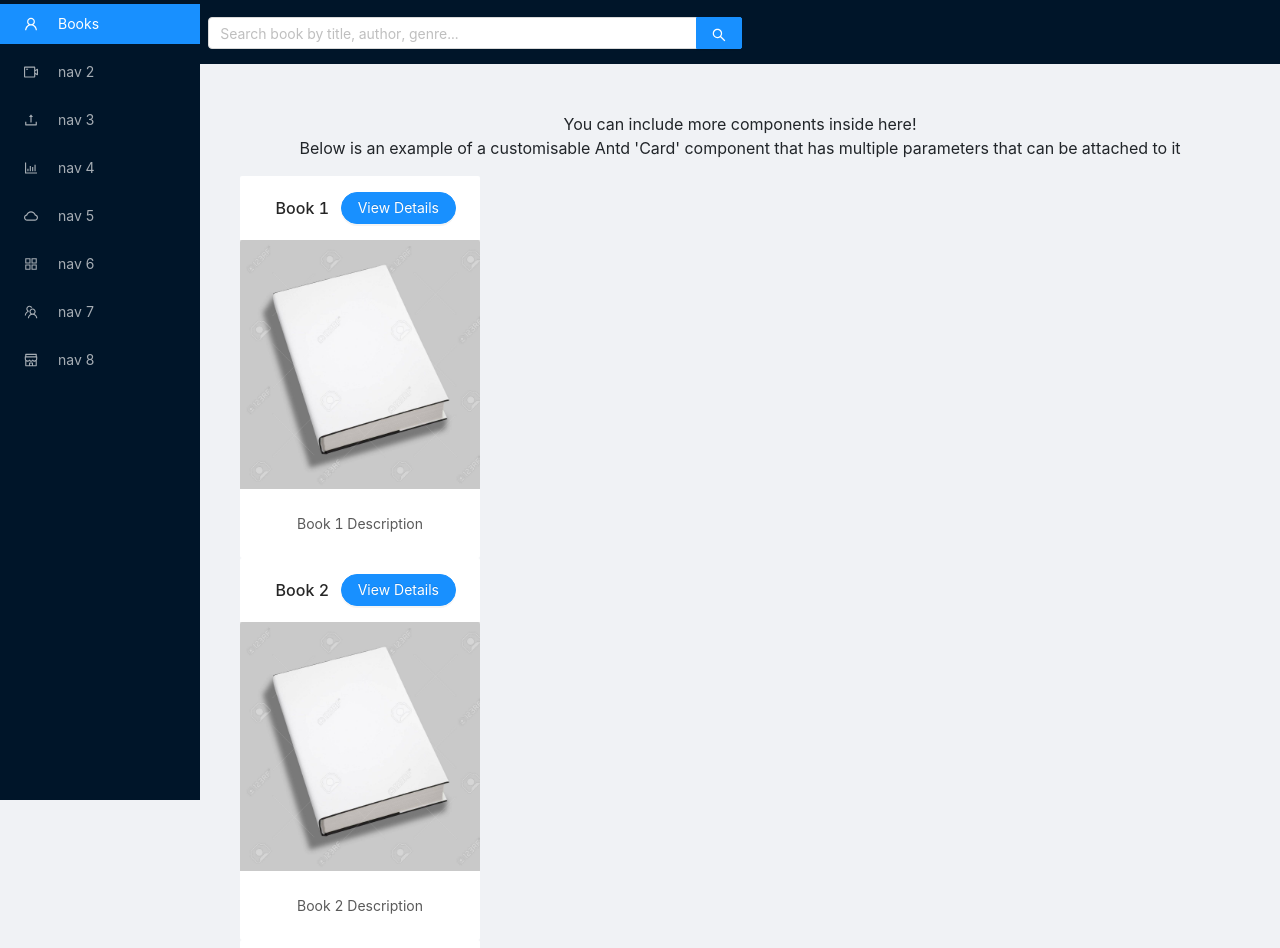
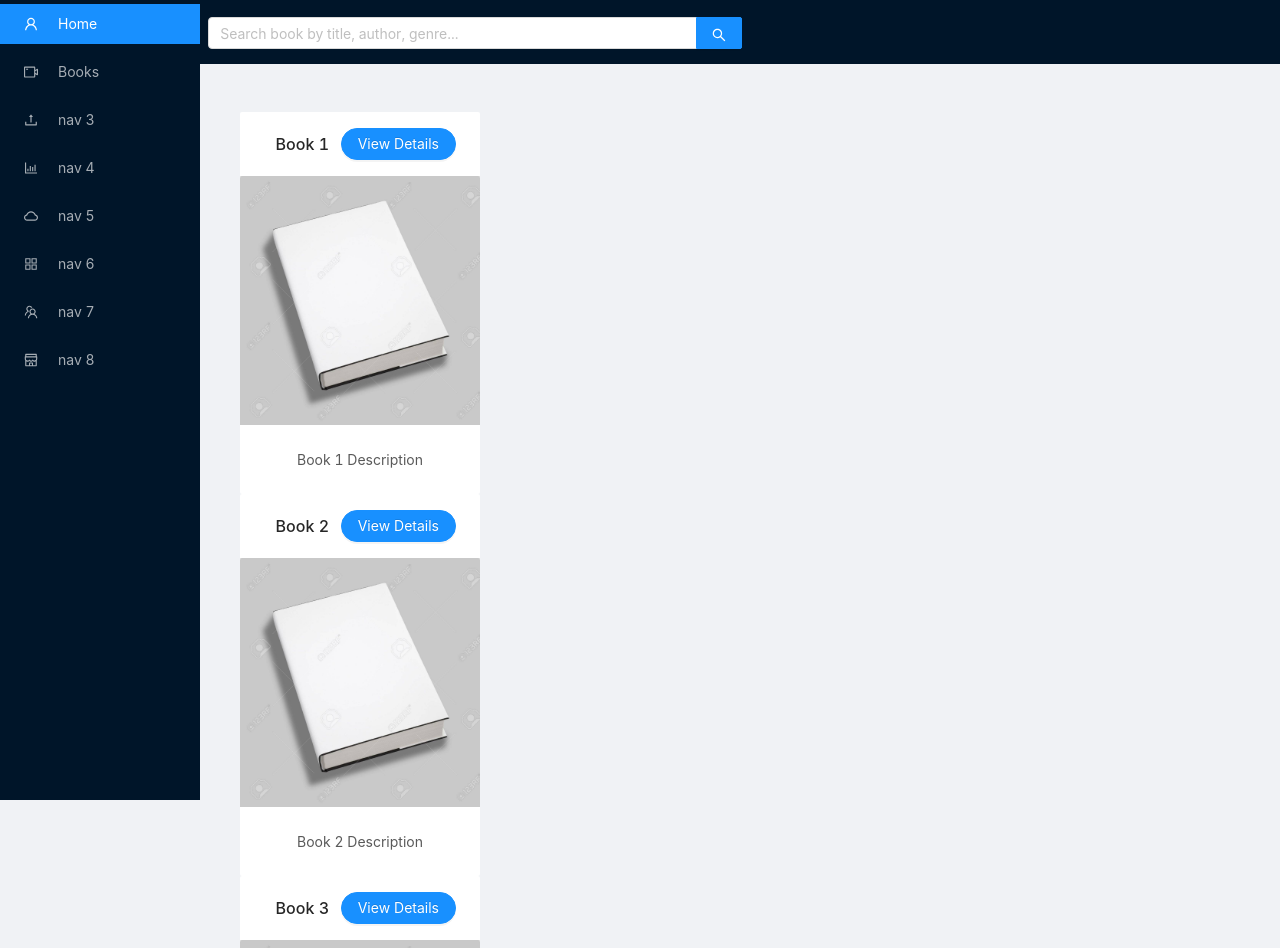
Before and after one commit to jilingy/capstone-project-assembly-gang, a React (Create React App) app in the folder frontend/: page /books in a window 1280 px wide. Shown: the top 948 px of the page. Built offline with nearby package versions, Linux system fonts and the light colour scheme.

Commit message:
renamed files and added in tabs to shift between home page, books page, and logout

```diff
--- a/frontend/src/App.js
+++ b/frontend/src/App.js
@@ -1,6 +1,5 @@
 import React from 'react';
 import { BrowserRouter as Router } from 'react-router-dom';
-import { Route } from 'react-router-dom';
 import BaseRouter from './routes';
 import CustomLayout from './containers/Layout';
 import 'bootstrap/dist/css/bootstrap.min.css';
--- a/frontend/src/components/Card.js
+++ b/frontend/src/components/Card.js
@@ -13,7 +13,6 @@ export default class CustomCard extends React.Component {
     render() {
         return (
             <div className="site-card-wrapper">
-                <p>Below is an example of a customisable Antd 'Card' component that has multiple parameters that can be attached to it</p>
                 <Row gutter={16}>
                 {
                     this.props.booksData.map(book => {
--- a/frontend/src/containers/HooksContainer.js
+++ b/frontend/src/containers/Books.js
@@ -6,7 +6,16 @@ import { Form, Input, Button, Popover } from 'antd';
 
 function AddBookForm({addBook}) {
 
-    const { handleSubmit, errors, reset, control } = useForm({});
+    const { handleSubmit, errors, reset, control, defaultValues } = useForm({
+        defaultValues: {
+            "bookTitle" : '',
+            "bookDesc" : '',
+        },
+    });
+
+    // useEffect(() => {
+    //     reset({defaultValues});
+    // } , [defaultValues])
 
     const onSubmit = (data) => {
         // After a form submit, we usually make an axios POST request to update
@@ -25,6 +34,8 @@ function AddBookForm({addBook}) {
     return (
         <div>
             <Popover
+                placement="topLeft"
+                style={{color: '#1DA57A'}}
                 content={
                     <form
                     className="bookForm"
@@ -66,20 +77,20 @@ function AddBookForm({addBook}) {
                             paddingRight : 20
                         }}
                     />
-                    <Button type="primary" htmlType="submit" onClick={reset}>Submit</Button>
+                    <Button type="primary" htmlType="submit">Submit</Button>
 
                 </form>
                 }
                 title="Book Form"
                 trigger="click"
             >
-                <Button type="primary" style={{ marginTop: 15 }}>+ Add Book</Button>
+                <Button type="primary" style={{ marginTop: 15, left: 790, bottom: 440 }}>+ Add Book</Button>
             </Popover>
         </div>
     )
 }
 
-export default function HooksContainer() {
+export default function Books() {
 
     // Normally what'd we do here is call the componentDidMount lifecycle
     // method which makes an axios GET request and fetches data
--- a/frontend/src/containers/TestContainer.js
+++ b/frontend/src/containers/Home.js
@@ -1,6 +1,6 @@
 import React from 'react';
 
-export default class TestContainer extends React.Component {
+export default class Home extends React.Component {
 
     constructor(props) {
         super(props);
@@ -13,7 +13,7 @@ export default class TestContainer extends React.Component {
 
         return (
             <div>
-                <p>Hello world! This paragraph tag is actually contained within another component!</p>
+                <p>This is the home page!!!</p>
             </div>
         )
     }
--- a/frontend/src/containers/Layout.js
+++ b/frontend/src/containers/Layout.js
@@ -43,10 +43,10 @@ export default class CustomLayout extends React.Component {
         <div className="logo" />
         <Menu theme="dark" mode="inline" defaultSelectedKeys={['1']}>
           <Menu.Item key="1" icon={<UserOutlined />}>
-            <Link to="/books">Books</Link>
+            <Link to="/">Home</Link>
           </Menu.Item>
           <Menu.Item key="2" icon={<VideoCameraOutlined />}>
-            nav 2
+          <Link to="/books">Books</Link>
           </Menu.Item>
           <Menu.Item key="3" icon={<UploadOutlined />}>
             nav 3
@@ -86,7 +86,6 @@ export default class CustomLayout extends React.Component {
         </Header>
         <Content style={{ margin: '24px 16px 0', overflow: 'initial' }}>
           <div className="site-layout-background" style={{ padding: 24, textAlign: 'center' }}>
-            You can include more components inside here!
             {this.props.children}
           </div>
         </Content>
--- a/frontend/src/routes.js
+++ b/frontend/src/routes.js
@@ -1,12 +1,12 @@
 import React from 'react';
 import { Route } from 'react-router-dom';
-import TestContainer from './containers/TestContainer';
-import HooksContainer from './containers/HooksContainer';
+import Home from './containers/Home';
+import Books from './containers/Books';
 
 const BaseRouter = () => (
   <div>
-    <Route exact path='/' component={TestContainer}/>
-    <Route exact path='/books' component={HooksContainer}/>
+    <Route exact path='/' component={Home}/>
+    <Route exact path='/books' component={Books}/>
   </div>
 );
 
```
